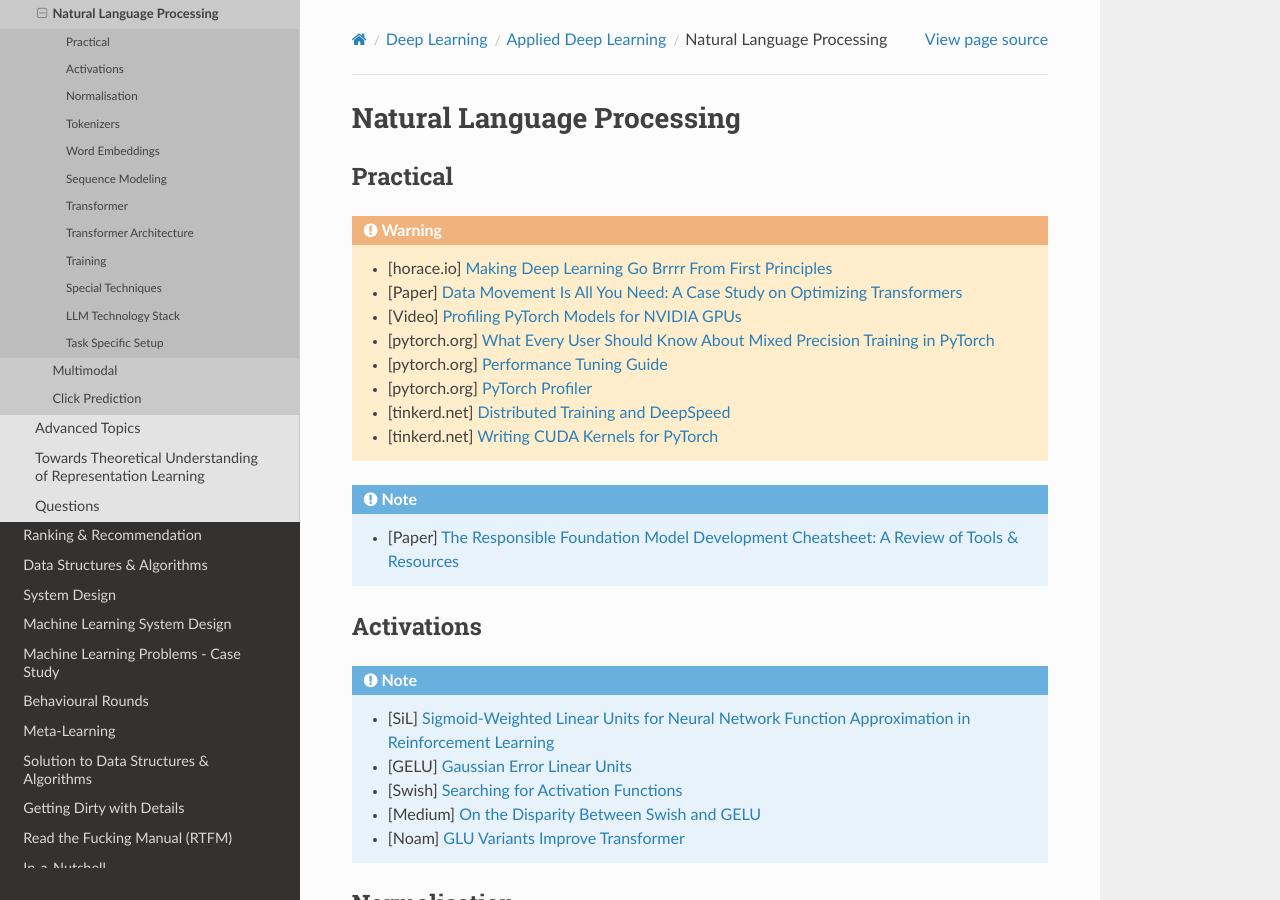
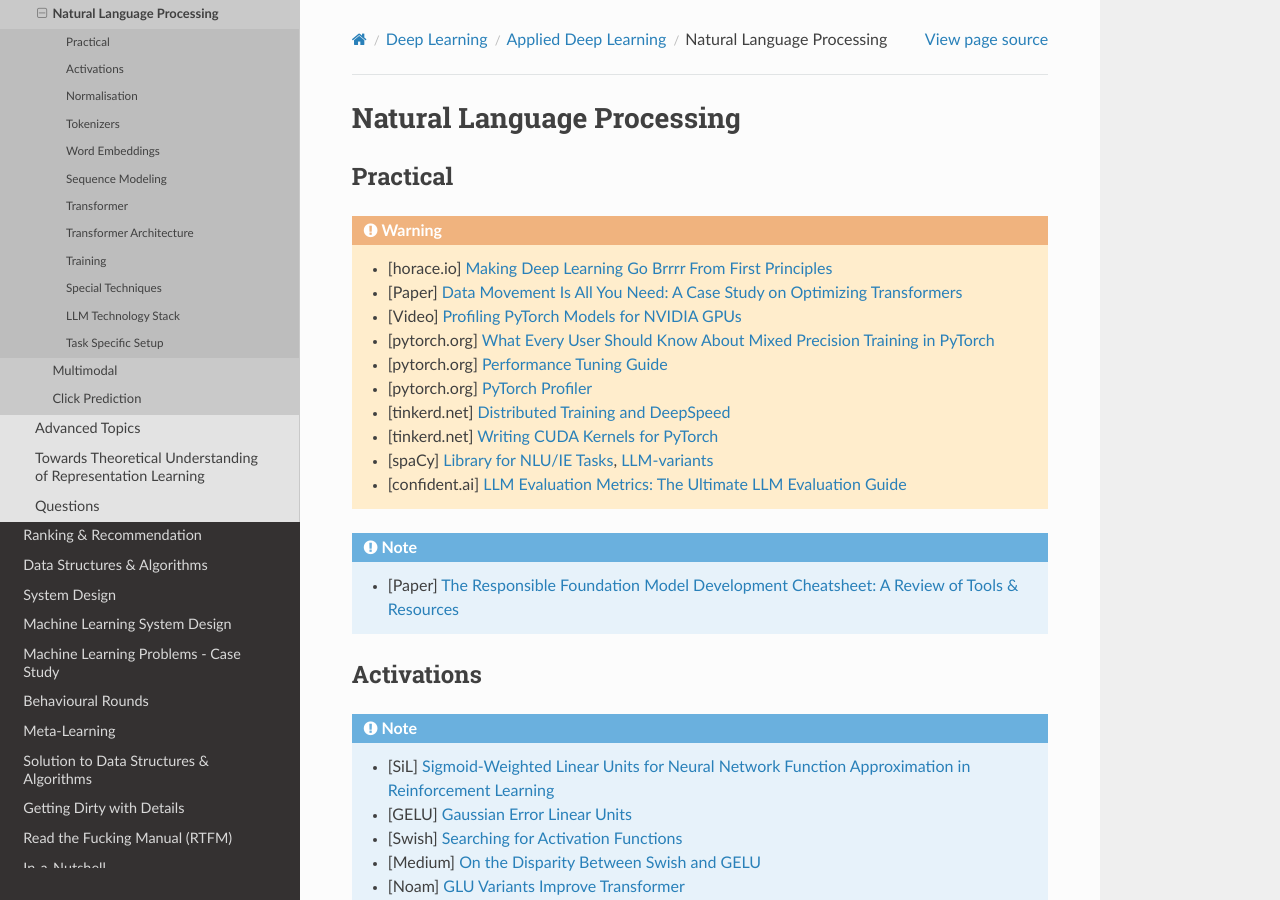
Before and after one commit to uselesstechjunks/leetcode, a Sphinx documentation site: the page built from docs/source/dl/application/nlp.rst, in a window 1280 px wide and 900 px high. Built offline with Sphinx 7.4.7 and the Read the Docs theme 2.0.0, drawn with Linux system fonts in a browser that asks for light colours; some of the changed text lies outside the part shown.

Commit message:
Update nlp.rst (#304)

```diff
--- a/docs/source/dl/application/nlp.rst
+++ b/docs/source/dl/application/nlp.rst
@@ -13,6 +13,8 @@ Practical
 	* [pytorch.org] `PyTorch Profiler <https://pytorch.org/tutorials/recipes/recipes/profiler_recipe.html>`_
 	* [tinkerd.net] `Distributed Training and DeepSpeed <https://tinkerd.net/blog/machine-learning/distributed-training/>`_
 	* [tinkerd.net] `Writing CUDA Kernels for PyTorch <https://tinkerd.net/blog/machine-learning/cuda-basics/>`_
+	* [spaCy] `Library for NLU/IE Tasks <https://spacy.io/usage/spacy-101>`_, `LLM-variants <https://spacy.io/usage/large-language-models>`_
+	* [confident.ai] `LLM Evaluation Metrics: The Ultimate LLM Evaluation Guide <https://www.confident-ai.com/blog/llm-evaluation-metrics-everything-you-need-for-llm-evaluation>`_
 
 .. note::
 	* [Paper] `The Responsible Foundation Model Development Cheatsheet: A Review of Tools & Resources <https://arxiv.org/abs/2406.16746>`_
@@ -427,6 +429,7 @@ LM Eval
 	* MMLU - `Measuring Massive Multitask Language Understanding <https://arxiv.org/pdf/2009.03300>`_
 	* OpenQA - `Retrieving and Reading: A Comprehensive Survey on Open-domain Question Answering <https://arxiv.org/pdf/2101.00774>`_
 	* RAGAS: `Automated Evaluation of Retrieval Augmented Generation <https://arxiv.org/abs/2309.15217>`_
+	* [confident.ai] `DeepEval <https://docs.confident-ai.com/docs/getting-started>`_
 
 .. seealso::
 	* `Toolformer: Language Models Can Teach Themselves to Use Tools <https://arxiv.org/pdf/2302.04761>`_
```
